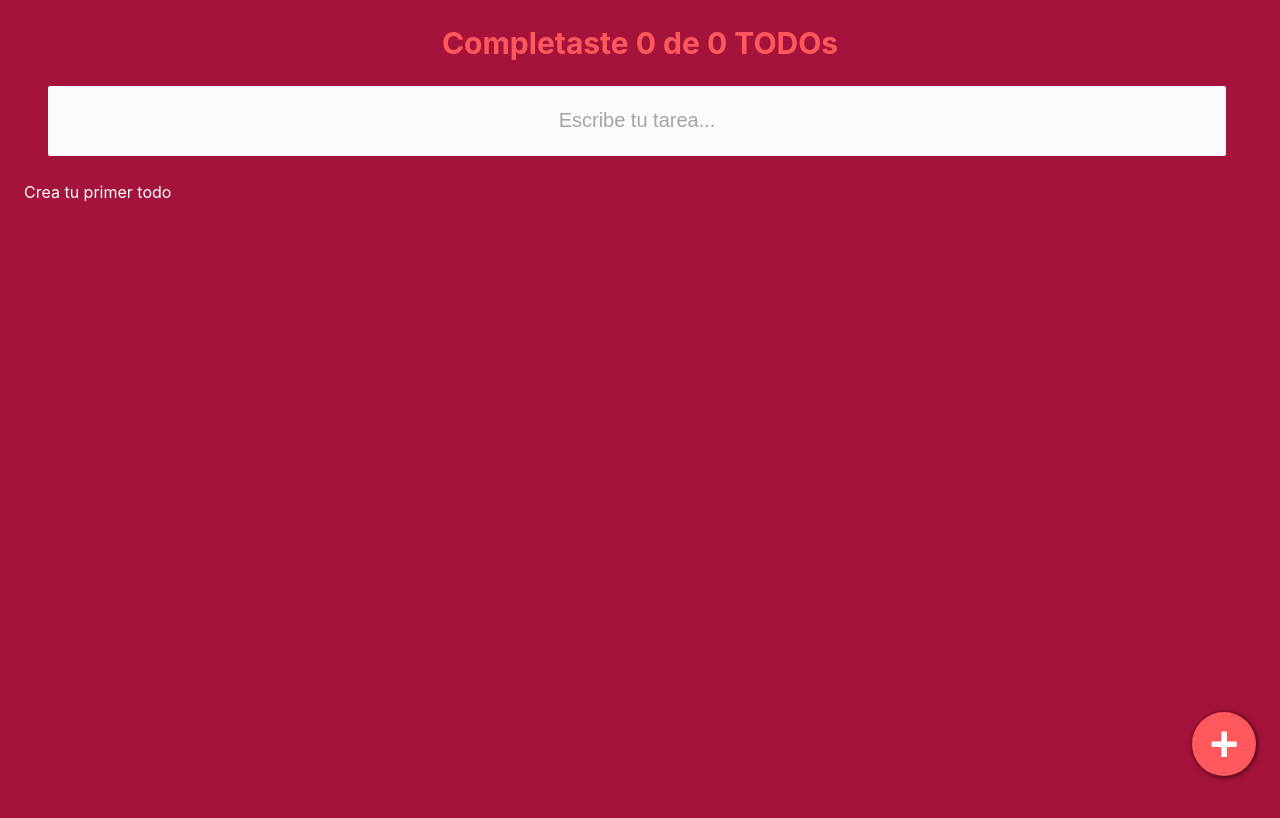
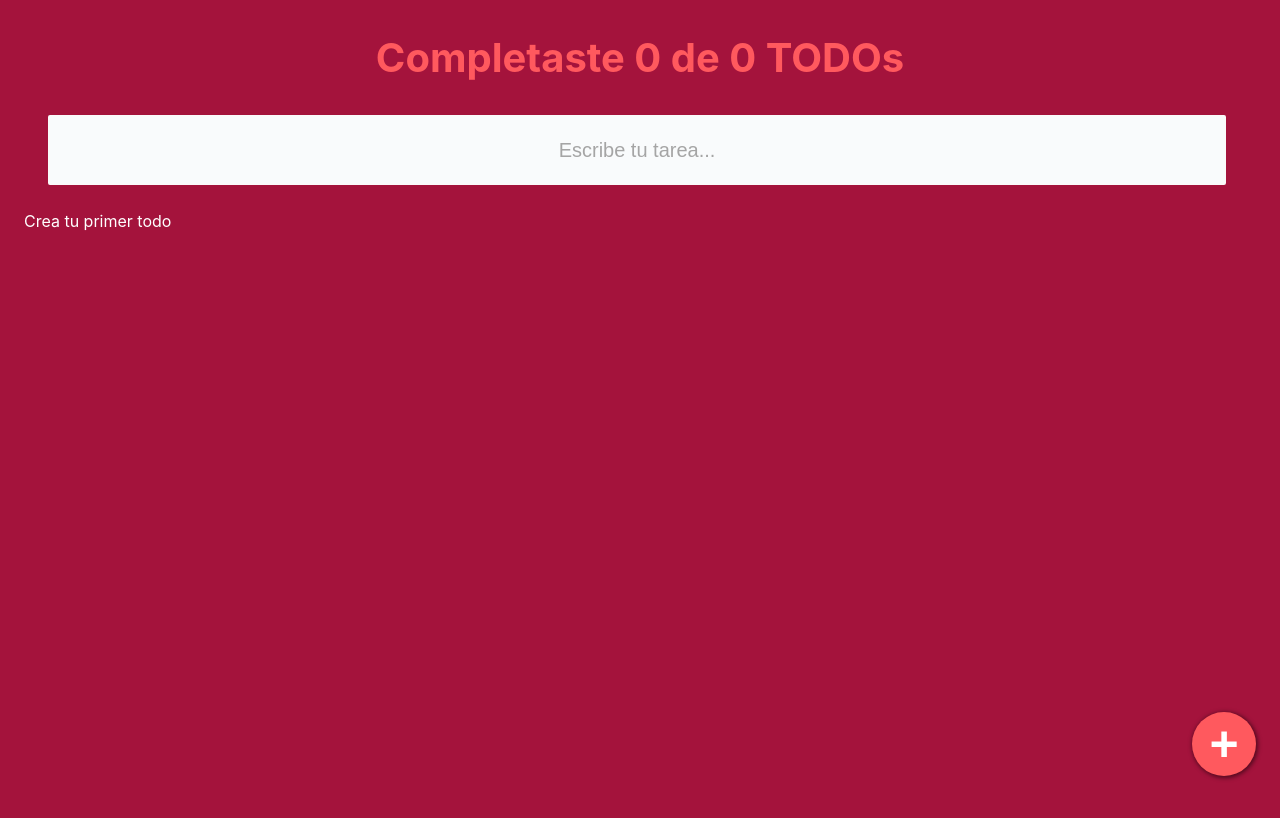
Before and after one commit to VickyMastro/App-TODOs, a React (Create React App) app: page / in a window 1280 px wide. Shown: the top 818 px of the page. Built offline with nearby package versions, Linux system fonts and the light colour scheme.

Commit message:
mas espacio entre items, top del titulo y  overflow

```diff
--- a/src/components/contador/TodoCounter.css
+++ b/src/components/contador/TodoCounter.css
@@ -1,5 +1,5 @@
 .todoCounter {
-    font-size: 30px;
+    font-size: 40px;
     text-align: center;
     color: #ff595e;
 
--- a/src/components/formulario/TodoForm.css
+++ b/src/components/formulario/TodoForm.css
@@ -4,7 +4,7 @@
     height: 50%;
 
     text-align: center;
-    overflow: scroll;
+    overflow: hidden;
     background: #a4133c;
 }
 
--- a/src/components/items/TodoItem.css
+++ b/src/components/items/TodoItem.css
@@ -4,7 +4,7 @@
     display: flex;
     justify-content: center;
     align-items: center;
-    margin-top: 10px;
+    margin-top: 15px;
 
 }
 
@@ -45,7 +45,7 @@
 
 .Icon-delete{
     position: absolute;
-    top: 5px;
+    top: 10px;
     right: 20px;
 
 }
```
